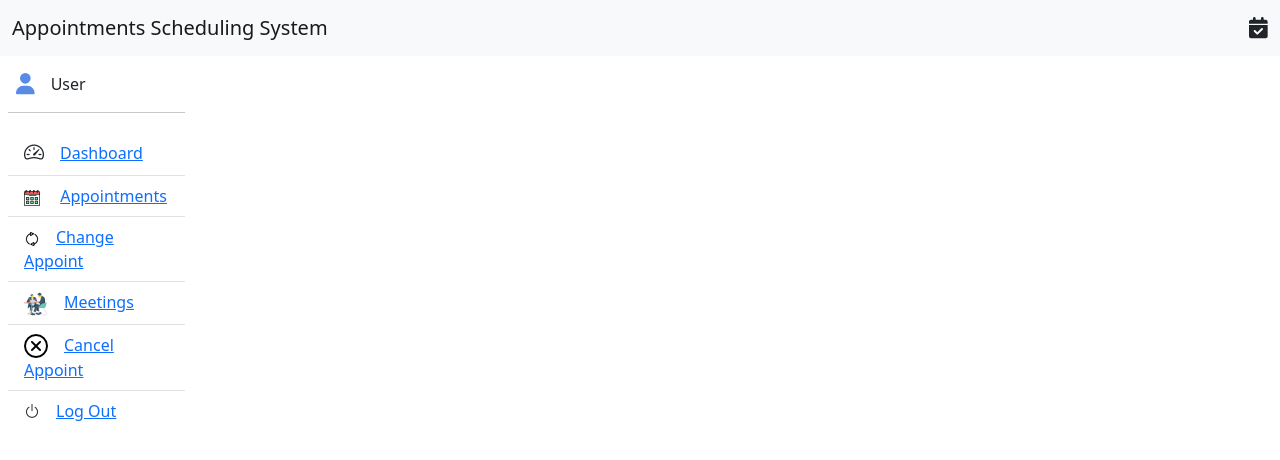
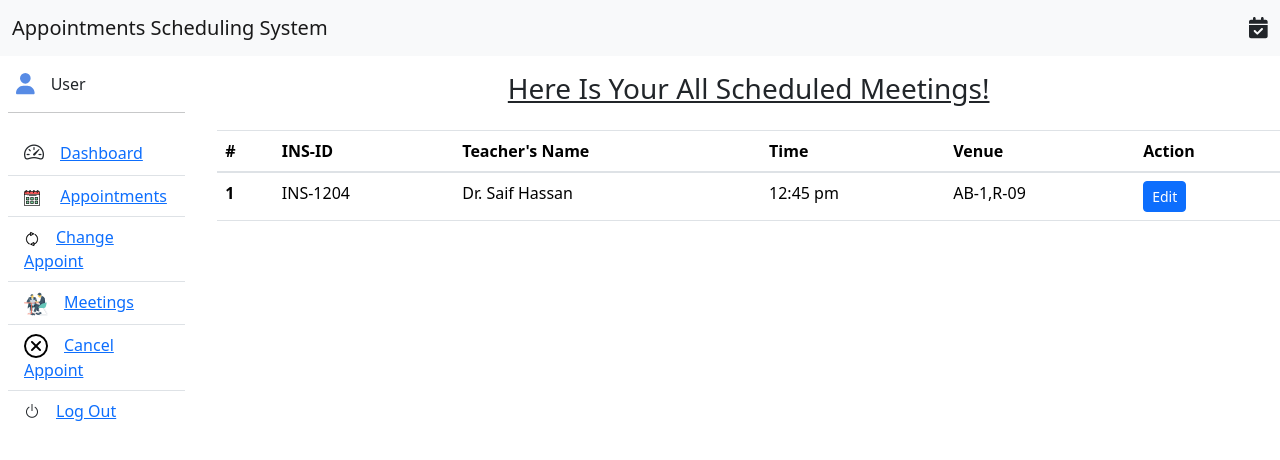
Before and after one commit to Parkash1308/Appointment_System, a React (Create React App) app: page /dashboard in a window 1280 px wide. Shown: the top 460 px of the page. Built offline with nearby package versions, Linux system fonts and the light colour scheme; the HTML template or start-up script is replaced by a standard one.

Commit message:
Dashboard is updated

```diff
--- a/package.json
+++ b/package.json
@@ -19,6 +19,7 @@
     "react-router": "^6.12.1",
     "react-router-dom": "^6.12.1",
     "react-scripts": "5.0.1",
+    "use-history": "^1.4.1",
     "web-vitals": "^2.1.4"
   },
   "scripts": {
--- a/src/App.js
+++ b/src/App.js
@@ -29,10 +29,11 @@ function App() {
                    <Routes>
                        <Route path='/appointments' element = { <Appointments /> } />
                        <Route path='/change-appoints' element = { <ChangeAppointments /> } />
-                       <Route path='/all-meetings' element = { <Meetings /> } />
-                       {/*<Route path='/dashboard' element = { <Dashboard /> } />*/}
+                       {/*<Route path='/all-meetings' element = { <Meetings /> } />*/}
+                       <Route path='/dashboard' element = { <Dashboard /> } />
                        {/*<Route path='/cancel-appoints' element = { <CancelAppointments /> } />*/}
                        <Route path='/log-out' element = { <LogOut /> } />
+                       <Route path='/all-files' element = { <App /> } />}
 
                    </Routes>
                </div>
@@ -60,6 +61,7 @@ function App() {
 
 
 
+
    </>
   );
 }
--- a/src/components/Dashboard.js
+++ b/src/components/Dashboard.js
@@ -0,0 +1,168 @@
+import React from "react";
+
+const Dashboard =() =>{
+
+
+    return(
+
+        <>
+
+
+            <div>
+                <h3 className='d-flex justify-content-center py-3 px-3 underline'><u>Here Is Your All Scheduled Meetings!</u></h3>
+            </div>
+
+
+            <table className="table">
+                <thead>
+                <tr>
+                    <th scope="col">#</th>
+                    <th scope="col">INS-ID</th>
+                    <th scope="col">Teacher's Name</th>
+                    <th scope="col">Time</th>
+                    <th scope="col">Venue</th>
+                    <th scope="col">Action</th>
+
+
+
+
+                </tr>
+                </thead>
+                <tbody>
+                <tr>
+                    <th scope="row">1</th>
+                    <td>INS-1204</td>
+                    <td>Dr. Saif Hassan</td>
+                    <td>12:45 pm</td>
+                    <td>AB-1,R-09</td>
+                    <td>
+                        <span>
+                            <button className="btn btn-primary btn-sm">Edit</button>
+                        </span>
+
+                    </td>
+
+                </tr>
+
+                </tbody>
+            </table>
+
+
+        </>
+
+    );
+}
+
+export default Dashboard;
+
+
+
+
+
+
+
+// import React from 'react';
+//
+// const Dashboard = () =>{
+//
+//
+//     return(
+//         <>
+//
+//             <section className="vh-100">
+//                 <div className="container-fluid h-custom">
+//                     <div className="row d-flex align-items-center h-100">
+//                         {/*<div className="col-md-9 col-lg-6 col-xl-5">*/}
+//                         {/*    <img*/}
+//                         {/*        src="https://www.isitwp.com/wp-content/uploads/2021/03/bestappointmentschedulingsoftware.png"*/}
+//                         {/*        className="img-fluid"*/}
+//                         {/*        alt="Sample image"*/}
+//                         {/*    />*/}
+//                         {/*</div>*/}
+//                         <div className="col-md-8 col-lg-6 col-xl-4 offset-xl-1">
+//                             <form>
+//                                 {/* Email input */}
+//                                 <div className="form-outline mb-4">
+//
+//                                     <label className="form-label" htmlFor="form3Example3">
+//                                         CMS-ID
+//                                     </label>
+//                                     <input
+//                                         type="text"
+//                                         id="form3Example3"
+//                                         className="form-control form-control"
+//                                         placeholder="Enter CMS-ID"
+//                                     />
+//
+//                                 </div>
+//                                 {/* Password input */}
+//                                 <div className="form-outline mb-3">
+//
+//                                     <label className="form-label" htmlFor="form3Example4">
+//                                         Password
+//                                     </label>
+//                                     <input
+//                                         type="password"
+//                                         id="form3Example4"
+//                                         className="form-control form-control"
+//                                         placeholder="Enter password"
+//                                     />
+//
+//                                 </div>
+//                                 <div className="d-flex justify-content-between align-items-center">
+//                                     {/* Checkbox */}
+//                                     <div className="form-check mb-0">
+//                                         <input
+//                                             className="form-check-input me-2"
+//                                             type="checkbox"
+//                                             defaultValue=""
+//                                             id="form2Example3"
+//                                         />
+//                                         <label className="form-check-label" htmlFor="form2Example3">
+//                                             Remember me
+//                                         </label>
+//                                     </div>
+//                                     <a href="#!" className="text-body">
+//                                         Forgot password?
+//                                     </a>
+//                                 </div>
+//                                 <div className="text-center text-lg-start mt-4 pt-2">
+//                                     <button
+//                                         type="button"
+//                                         className="btn btn-primary btn-sm"
+//                                         style={{ paddingLeft: "2.5rem", paddingRight: "2.5rem" }}
+//                                         // onClick={coursesPage}
+//                                     >
+//                                         Login
+//                                     </button>
+//                                     <p className="small fw-bold mt-2 pt-1 mb-0">
+//                                         Don't have an account?{" "}
+//                                         <a href="#!" className="link-danger">
+//                                             Register
+//                                         </a>
+//                                     </p>
+//                                 </div>
+//                             </form>
+//                         </div>
+//                         <div className="col-md-9 col-lg-6 col-xl-6">
+//                             <img
+//                                 src="https://fullscale.io/wp-content/uploads/2022/04/top-appointment-scheduling-software-1.png"
+//
+//                                 height='1000'
+//                                 width='700'
+//                                 className="img-fluid img-thumbnail"
+//                                 alt="Sample image"
+//                             />
+//                         </div>
+//                     </div>
+//                 </div>
+//
+//             </section>
+//
+//
+//
+//         </>
+//     )
+// }
+//
+// export default Dashboard
--- a/src/components/LogIn.js
+++ b/src/components/LogIn.js
@@ -1,12 +1,33 @@
 import React from 'react';
 import '../App.css';
+import {useHistory} from "use-history";
+
+// import { useHistory } from "react-router-dom";
 
 
-const LogIn =() =>{
 
-    return (
+
+
+function LogIn(){
+
+
+    // const history = useHistory();
+    //
+    // const coursesPage = () => {
+    //
+    //     history.push("/App")
+    //
+    // }
+
+
+
+
+    return(
+
+
 
         <>
+
             <section className="vh-100">
                 <div className="container-fluid h-custom">
                     <div className="row d-flex justify-content-center align-items-center h-100">
@@ -69,6 +90,7 @@ const LogIn =() =>{
                                         type="button"
                                         className="btn btn-primary btn-sm"
                                         style={{ paddingLeft: "2.5rem", paddingRight: "2.5rem" }}
+                                        // onClick={coursesPage}
                                     >
                                         Login
                                     </button>
@@ -88,17 +110,19 @@ const LogIn =() =>{
                     <div className="text-white mb-3 mb-md-0">
                         Copyright © 2023. All rights reserved.
                     </div>
-                    {/* Copyright */}
-                    {/* Right */}
 
-                    {/* Right */}
                 </div>
             </section>
 
 
+
         </>
 
+
     );
+
+
 }
 
+
 export default LogIn
```
Also changed, not shown: 1 other file (tests, documents, lock files or other folders).
